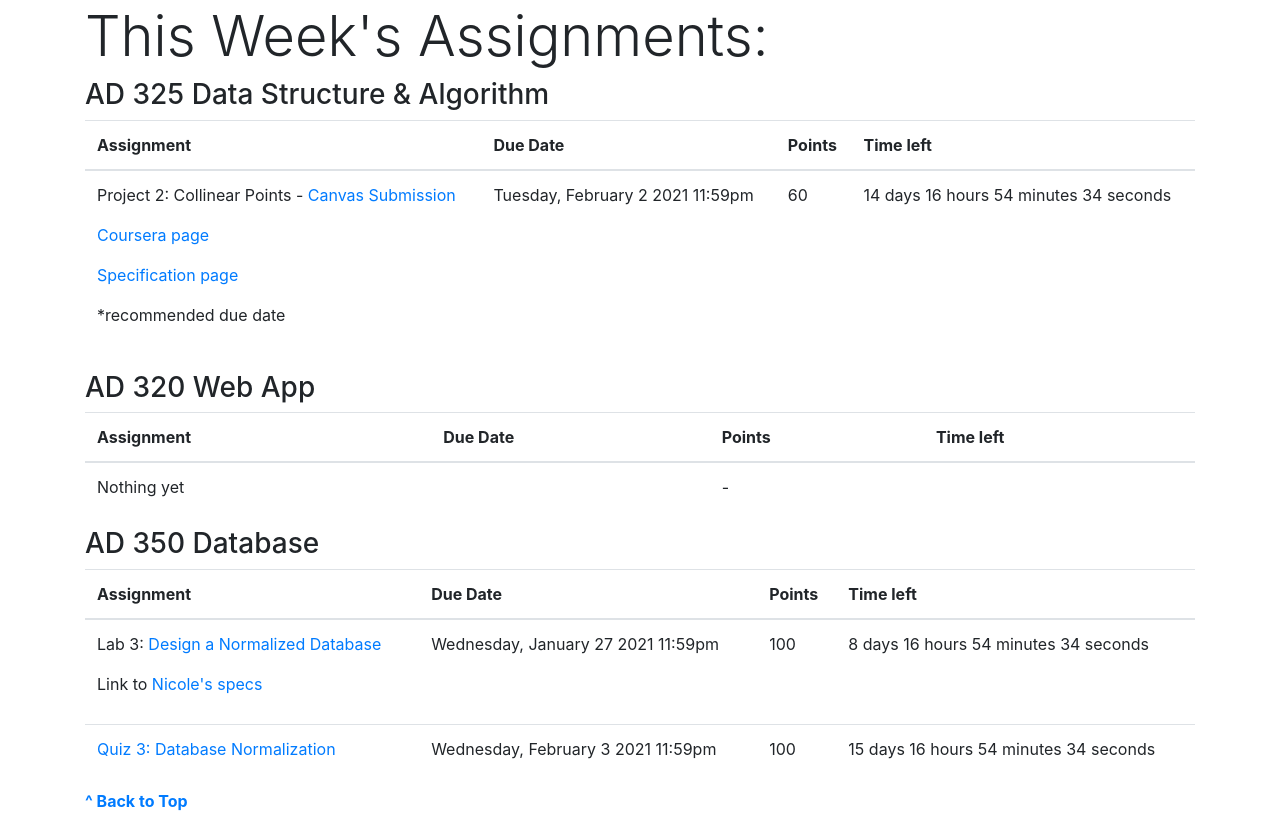
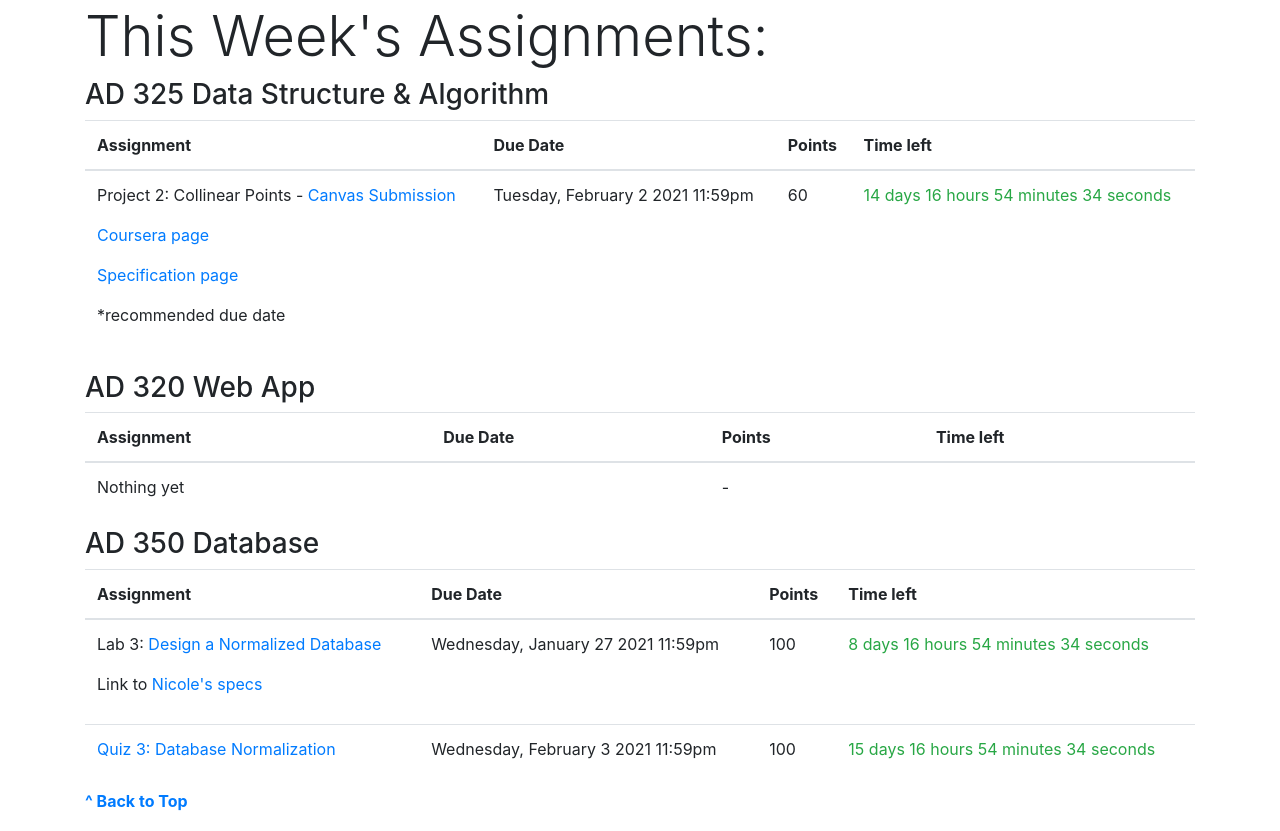
Before and after one commit to shipitsteven/winter-2021-hub, a plain HTML site: page index.html in a window 1280 px wide. Shown: the part 909-1740 px from the top of the page. Drawn offline with nearby package versions, Linux system fonts and the light colour scheme.

Commit message:
added colors to count down text

```diff
--- a/index.html
+++ b/index.html
@@ -526,6 +526,7 @@
           >www.flaticon.com</a
         >
       </div>
+    </div>
 
     <script type="text/javascript">
       (function () {
@@ -562,17 +563,21 @@
                 seconds +
                 ' seconds';
               timeLeft[i].textContent = left;
+              timeLeft[i].classList.add('text-success');
             }
-
+            if (days <= 2){
+              timeLeft[i].classList.remove('text-success');
+              timeLeft[i].classList.add('text-primary');
+            }
             if (distance < 0) {
               clearInterval(counter);
               timeLeft[i].textContent = 'PAST DUE';
+              timeLeft[i].classList.remove('text-warning');
               timeLeft[i].classList.add('text-danger');
             }
           }
         }, 1000);
       })();
     </script>
-    </div>
   </body>
 </html>
```
Lines whose indentation alone changed are shown as unchanged.
